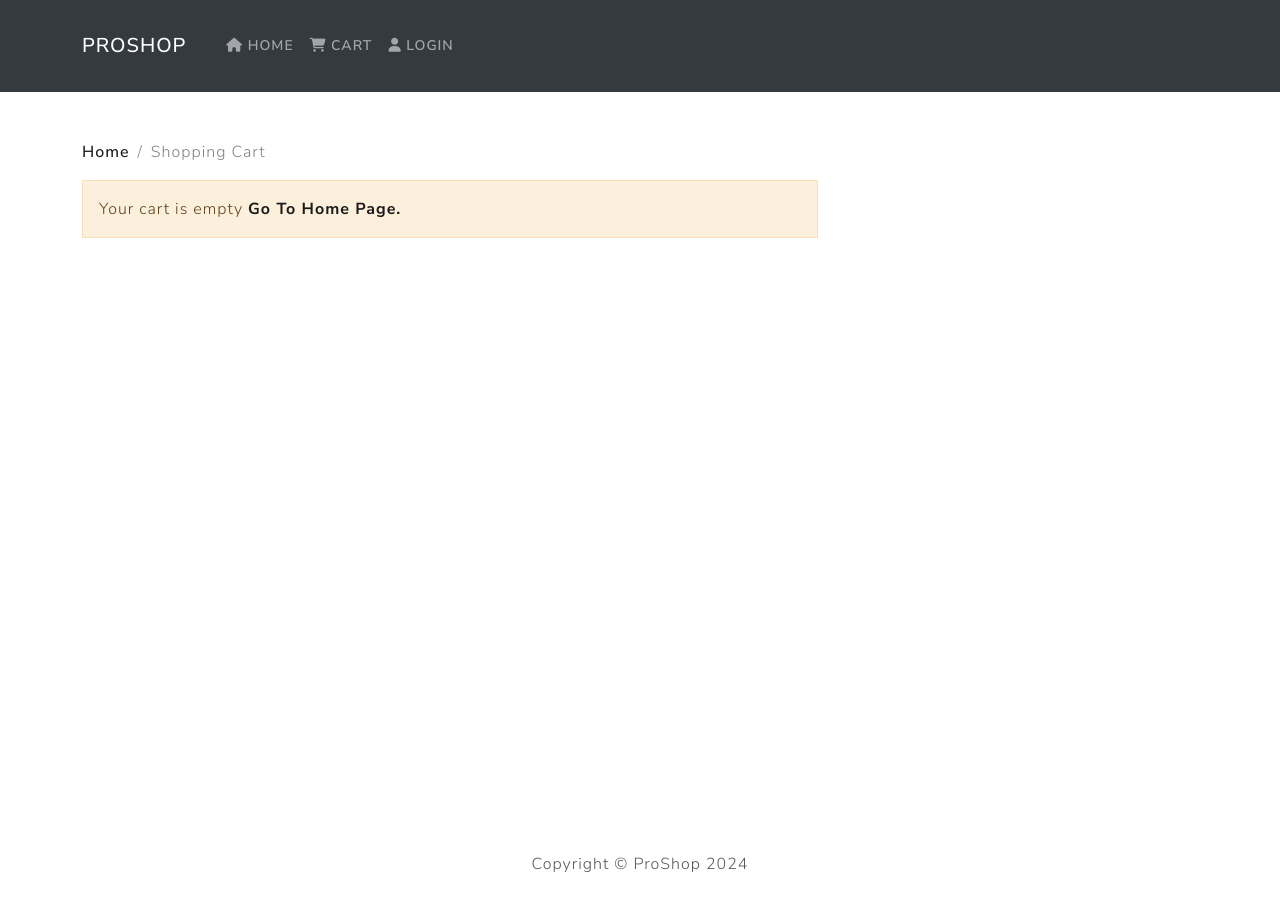
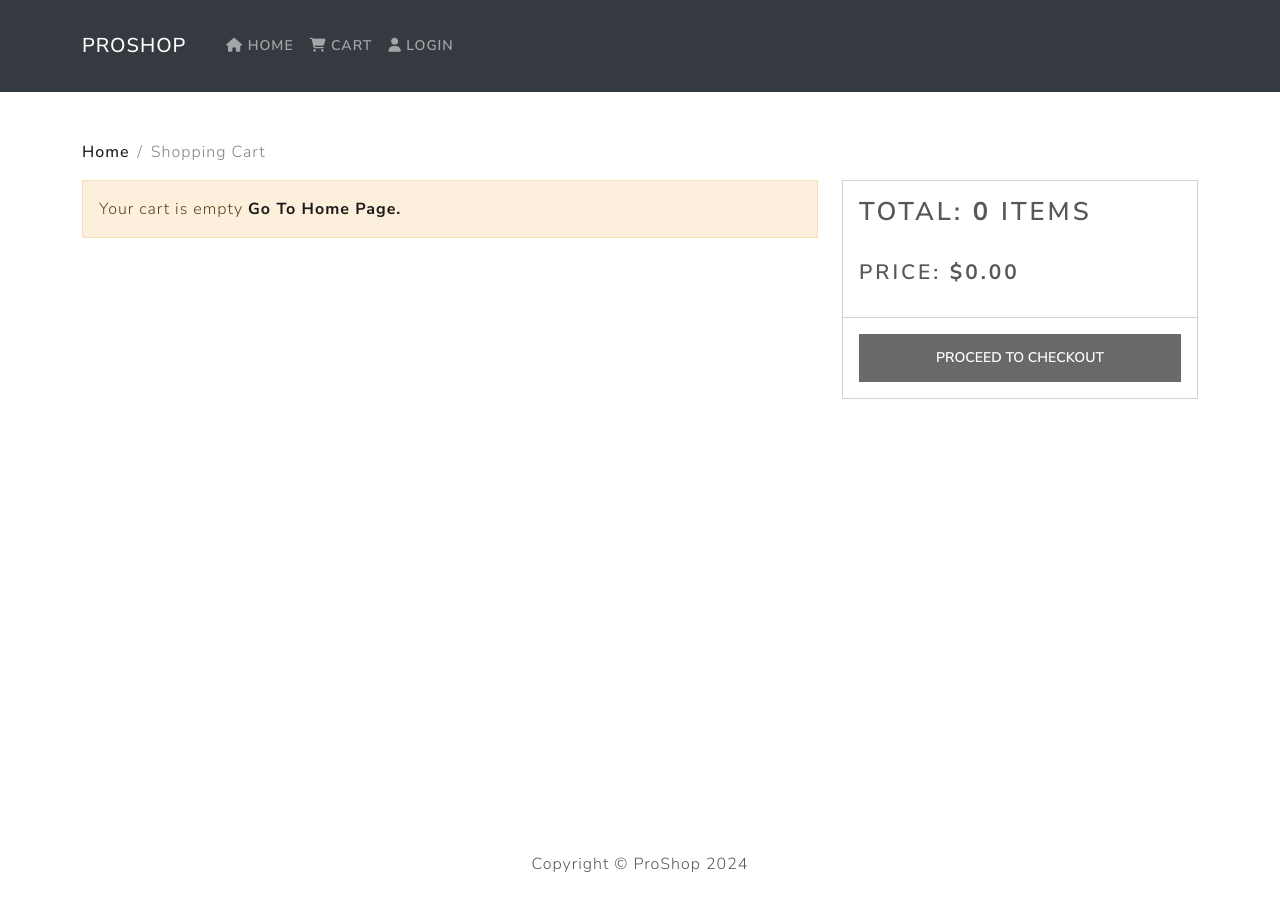
Before and after one commit to shahjalalhazari/Full-Stack-E-Commerce-site-with-Django-and-React, a React (Vite) app in the folder front-end/: page /cart/1 in a window 1280 px wide. Built offline with nearby package versions, Linux system fonts and the light colour scheme.

Commit message:
cart page side card added.

```diff
--- a/front-end/src/index.css
+++ b/front-end/src/index.css
@@ -6,3 +6,17 @@ a {
 a:hover {
     text-decoration: underline;
 }
+h1 {
+    font-size: 1.8rem;
+    padding: 1rem 0;
+}
+
+h2 {
+    font-size: 1.6rem;
+    padding: 0.5rem 0;
+}
+
+h3 {
+    font-size: 1.3rem;
+    padding: 1rem 0;
+}
--- a/front-end/src/pages/Cart.jsx
+++ b/front-end/src/pages/Cart.jsx
@@ -1,13 +1,22 @@
 import { useEffect } from "react";
 import { useDispatch, useSelector } from "react-redux";
-import { Link, useLocation } from "react-router-dom";
+import { Link, useLocation, useNavigate } from "react-router-dom";
 import { addToCart } from "./../actions/cartAction";
-import { Button, Col, Form, Image, ListGroup, Row } from "react-bootstrap";
+import {
+  Button,
+  Card,
+  Col,
+  Form,
+  Image,
+  ListGroup,
+  Row,
+} from "react-bootstrap";
 import Messages from "../component/Messages";
 
 const Cart = () => {
   const location = useLocation();
   const dispatch = useDispatch();
+  const navigate = useNavigate();
 
   // product id
   const productId = location.search && Number(location.pathname.split("/")[2]);
@@ -25,6 +34,15 @@ const Cart = () => {
       dispatch(addToCart(productId, productQty));
     }
   }, [dispatch, productId, productQty]);
+
+  const removeFromCartHandler = (id) => {
+    console.log(id);
+  };
+
+  const checkoutHandler = () => {
+    console.log("Go to shipping page");
+    navigate(`/login?redirect=shipping`);
+  };
 
   return (
     <>
@@ -76,7 +94,9 @@ const Cart = () => {
                         as="select"
                         value={product.quantity}
                         onChange={(e) =>
-                          dispatch(addToCart(product.product, e.target.value))
+                          dispatch(
+                            addToCart(product.product, Number(e.target.value))
+                          )
                         }
                       >
                         {[...Array(product.countInStock).keys()].map((x) => (
@@ -87,7 +107,11 @@ const Cart = () => {
                       </Form.Select>
                     </Col>
                     <Col md={1}>
-                      <Button type="button" variant="danger">
+                      <Button
+                        type="button"
+                        variant="danger"
+                        onClick={() => removeFromCartHandler(product.product)}
+                      >
                         <i className="fas fa-trash" />
                       </Button>
                     </Col>
@@ -97,7 +121,41 @@ const Cart = () => {
             </ListGroup>
           )}
         </Col>
-        <Col md={4}></Col>
+        <Col md={4}>
+          <Card>
+            <ListGroup variant="flush">
+              <ListGroup.Item>
+                <h2>
+                  Total:{" "}
+                  <strong>
+                    {cartItems.reduce((acc, item) => acc + item.quantity, 0)}{" "}
+                  </strong>
+                  Items
+                </h2>
+                <h3>
+                  Price:&nbsp;
+                  <strong>
+                    $
+                    {cartItems
+                      .reduce(
+                        (acc, item) => acc + item.quantity * item.price,
+                        0
+                      )
+                      .toFixed(2)}
+                  </strong>
+                </h3>
+              </ListGroup.Item>
+            </ListGroup>
+            <Button
+              type="button"
+              className="btn-block m-3"
+              disabled={cartItems.length === 0}
+              onClick={checkoutHandler}
+            >
+              Proceed To Checkout
+            </Button>
+          </Card>
+        </Col>
       </Row>
     </>
   );
```
